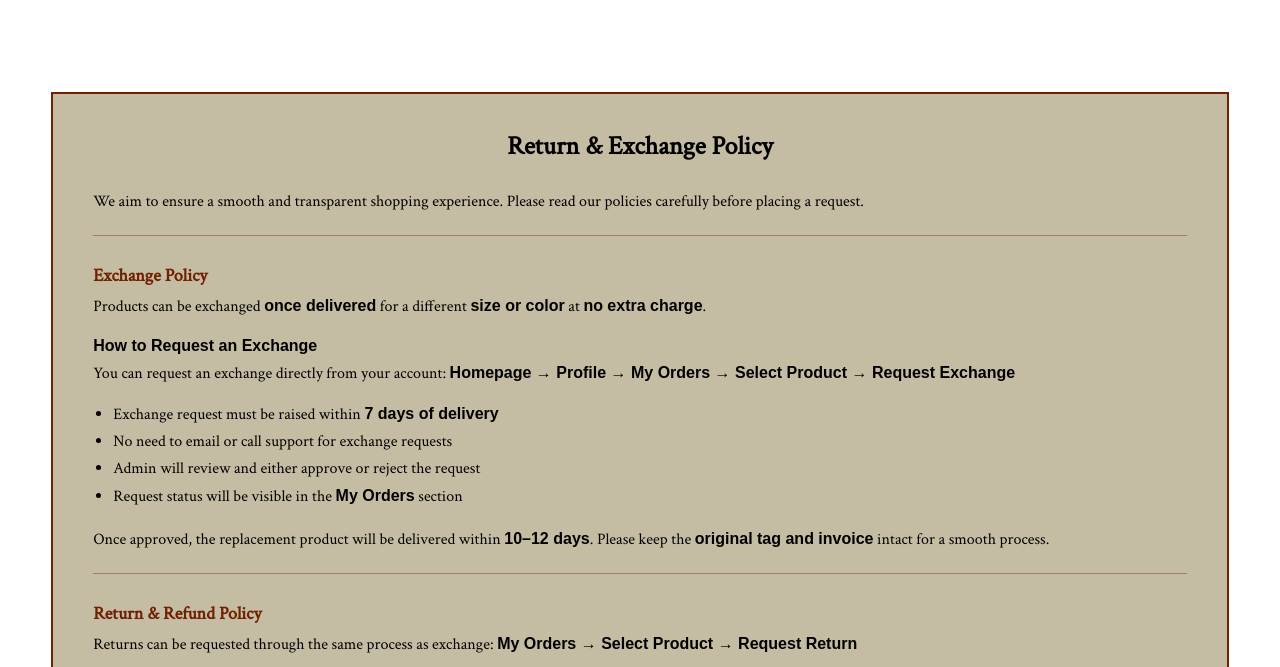
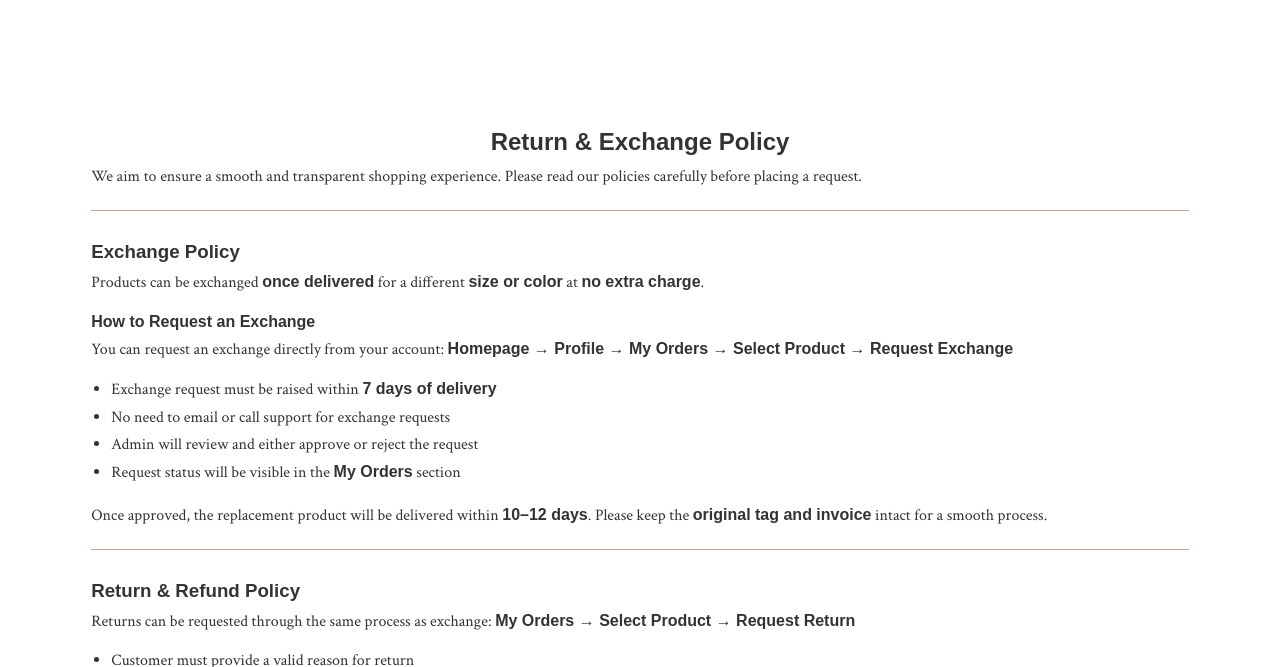
Before and after one commit to misbah-shaikhh/gracestyledesign, a website: page public/htmlpages/return.html in a window 1280 px wide. Shown: the part 72-739 px from the top of the page. Drawn offline with Linux system fonts and the light colour scheme; a web font is replaced by a local one.

Commit message:
just css

```diff
--- a/public/csspages/form.css
+++ b/public/csspages/form.css
@@ -191,44 +191,10 @@
   line-height: 1.8;
 }
 
-.about-box h2 {
-  text-align: center;
-  font-size: 36px;
-  font-weight: 600;
-  margin-bottom: 20px;
-  text-decoration: underline;
-  font-family: 'Crimson Text', serif !important;
-}
-
 .about-box p {
   font-size: 20px;
   margin-bottom: 20px;
   text-align: center;
-  font-family: 'Crimson Text', serif !important;
-}
-
-.policy-section {
-  width: 96%;
-  max-width: 1600px;
-  margin: 40px auto;
-  background: rgba(157, 145, 103, 0.6);
-  border: 2px solid rgba(113, 32, 0, 1);
-  padding: 30px 40px;
-  color: #000;
-  line-height: 1.7;
-}
-
-.policy-section h2 {
-  text-align: center;
-  font-size: 26px;
-  margin-bottom: 20px;
-  font-family: 'Crimson Text', serif !important;
-}
-
-.policy-section h3 {
-  font-size: 18px;
-  margin-top: 20px;
-  color: rgba(113, 32, 0, 1);
   font-family: 'Crimson Text', serif !important;
 }
 
@@ -238,9 +204,7 @@
   font-weight: 600;
   font-family: 'Crimson Text', serif !important;
 }
-.policy-section p, ol, li {
-    font-family: 'Crimson Text', serif !important;
-}
+
 
 .resend-link {
   cursor: pointer;
```
Also changed, not shown: public/htmlpages/track.html (+4 -5 lines).
